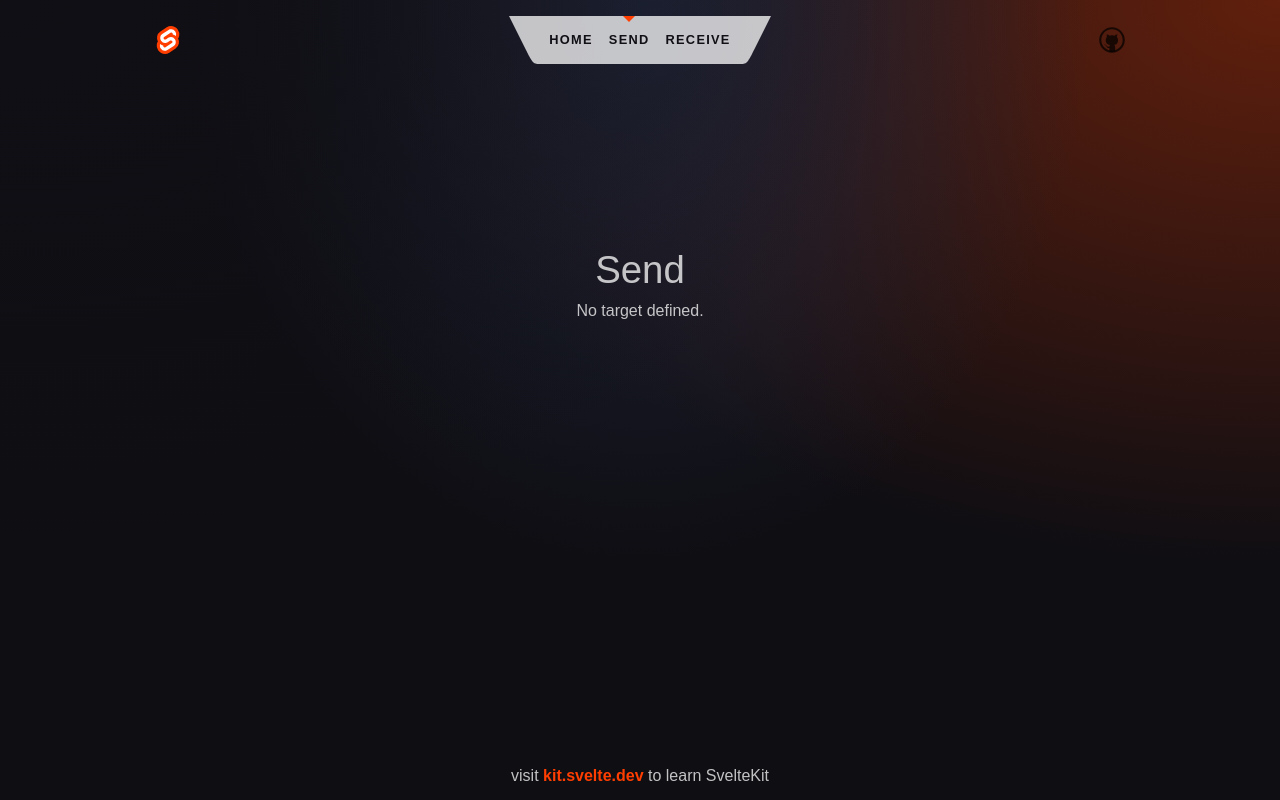
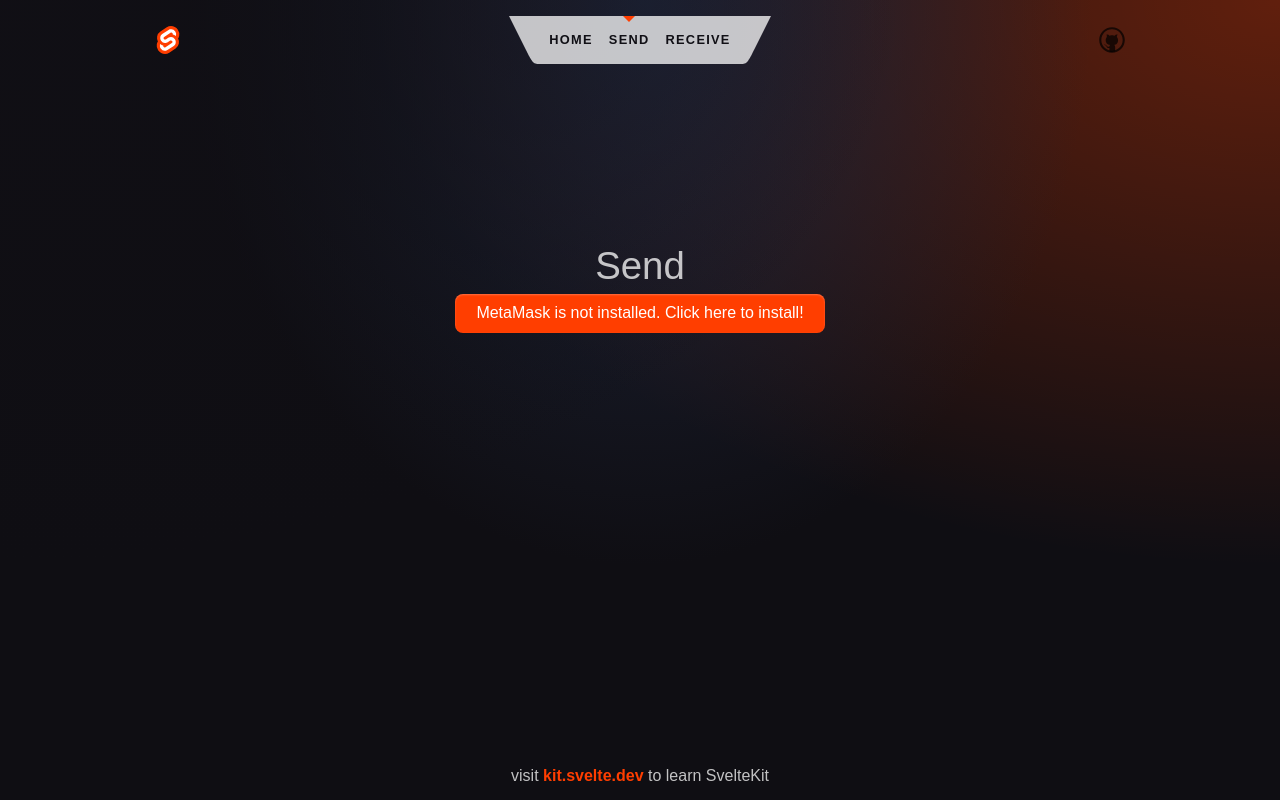
Before and after one commit to Ethernol/C2H6O, a SvelteKit app in the folder ethernol/: page /send in a window 1280 px wide. Built offline with nearby package versions, Linux system fonts and the light colour scheme.

Commit message:
moved contract interaction stuff to send

```diff
--- a/ethernol/src/app.d.ts
+++ b/ethernol/src/app.d.ts
@@ -6,4 +6,39 @@ declare namespace App {
 	// interface Locals {}
 	// interface PageData {}
 	// interface Platform {}
+
+	let smartContractAddress = "0x472eCED37080fbCcb2332562f69B13e6d1c658cA";
+
+	let metaMaskButtonString = "";
+	let connected = false;
+
+	let account;
+	let smartContractInstance;
+	let web3;
+
+	onMount(async () => {
+		metaMaskButtonString = checkMetaMask();
+
+		function checkMetaMask() {
+			if (typeof window.ethereum == 'undefined') {
+				console.log('MetaMask is not installed!');
+				return 'MetaMask is not installed.\nClick here to install!';
+			}
+			return 'Click here to login via MetaMask.';
+		}
+
+    });
+
+	async function onMetaMaskButton(){
+		const accounts = await window.ethereum.request({ method: 'eth_requestAccounts' });
+		account = accounts[0];
+		connected = true;
+		setSmartContractInstance();
+	}
+
+	async function setSmartContractInstance() {
+		// https://sepolia.etherscan.io/tx/0x3837ce40b7a08b82c44cf4d184bb90813a7c23a40928e883f2d9d0f8c3e71e11
+		web3 = new Web3(window.ethereum);
+		smartContractInstance = new web3.eth.Contract(smartContractABI, smartContractAddress);
+	}
 }
--- a/ethernol/src/routes/+layout.svelte
+++ b/ethernol/src/routes/+layout.svelte
@@ -8,6 +8,7 @@
   <header />
 
   <main>
+    <Header />
     <slot />
   </main>
 
--- a/ethernol/src/routes/+page.svelte
+++ b/ethernol/src/routes/+page.svelte
@@ -1,8 +1,4 @@
 <script>
-	import Header from './Header.svelte';
-	import welcome from '$lib/images/svelte-welcome.webp';
-	import welcome_fallback from '$lib/images/svelte-welcome.png';
-
 	import { onMount } from "svelte";
 	import { smartContractABI } from "$lib/constants/abi.js";
 
@@ -38,28 +34,7 @@
 		setSmartContractInstance();
 	}
 
-	async function setSmartContractInstance() {
-		// https://sepolia.etherscan.io/tx/0x3837ce40b7a08b82c44cf4d184bb90813a7c23a40928e883f2d9d0f8c3e71e11
-		web3 = new Web3(window.ethereum);
-		smartContractInstance = new web3.eth.Contract(smartContractABI, smartContractAddress);
-	}
-	function donate10() {
-		donate(5000000000000000);
-	}
-
-	function donate(donation) {
-		if (smartContractInstance !== null) {
-			let a = smartContractInstance.methods.sendDonation("0xadC756EfB05506E373C1b650050daC0d5b57aE7C")
-													.send({from: account,
-														   value: donation,
-														   });
-		}
-		// web3.utils.toWei(donation, 'ether')
-		console.log("Donated");
-	}
-
 </script>
-<Header />
 <svelte:head>
 	<title>Home</title>
 	<meta name="description" content="Svelte demo app" />
@@ -74,9 +49,7 @@
 				</button>
 				{/if}
 				{#if connected}
-				<button class="button-22" on:click={donate10}>
-					Doante 10 WEI to me!
-				</button>
+					<h3> You are connected</h3>
 				{/if}
 			</div>
 		</span>
--- a/ethernol/src/routes/send/+page.svelte
+++ b/ethernol/src/routes/send/+page.svelte
@@ -1,28 +1,111 @@
 <script>
-	import Header from "../Header.svelte";
 	import { page } from '$app/stores';
-	let address = ""
-    const target = $page.url.searchParams.has('target');
-	if (target === true){
+	import { onMount } from "svelte";
+	import { smartContractABI } from "$lib/constants/abi.js";
+
+	import Web3 from 'web3';
+
+
+	let address = "Enter target wallet"
+	if ($page.url.searchParams.has('target')){
 		address = $page.url.searchParams.get('target');
+	}
+
+	let smartContractAddress = "0x472eCED37080fbCcb2332562f69B13e6d1c658cA";
+
+	let metaMaskButtonString = "";
+	let connected = false;
+
+	let account;
+	let smartContractInstance;
+	let web3;
+
+	onMount(async () => {
+		metaMaskButtonString = checkMetaMask();
+
+		function checkMetaMask() {
+			if (typeof window.ethereum == 'undefined') {
+				console.log('MetaMask is not installed!');
+				return 'MetaMask is not installed.\nClick here to install!';
+			}
+			return 'Click here to login via MetaMask.';
+		}
+
+    });
+
+	async function onMetaMaskButton(){
+		const accounts = await window.ethereum.request({ method: 'eth_requestAccounts' });
+		account = accounts[0];
+		connected = true;
+		setSmartContractInstance();
+	}
+
+	async function setSmartContractInstance() {
+		// https://sepolia.etherscan.io/tx/0x3837ce40b7a08b82c44cf4d184bb90813a7c23a40928e883f2d9d0f8c3e71e11
+		web3 = new Web3(window.ethereum);
+		smartContractInstance = new web3.eth.Contract(smartContractABI, smartContractAddress);
+	}
+	function donate10() {
+		donate(5000000000000000);
+	}
+
+	function donate(donation) {
+		if (smartContractInstance !== null) {
+			let a = smartContractInstance.methods.sendDonation("0xadC756EfB05506E373C1b650050daC0d5b57aE7C")
+													.send({from: account,
+														   value: donation,
+														   });
+		}
+		// web3.utils.toWei(donation, 'ether')
+		console.log("Donated");
 	}
 </script>
 
 
 <svelte:head>
 	<title>Send</title>
-	<meta name="description" content="About this app" />
+	<meta name="description" content="Send" />
 </svelte:head>
 
-<Header />
+<section>
+	<h1>Send </h1>
+	<span class="welcome">
+		<div class="center">
+			{#if !connected}
+			<button class="button-22" on:click={onMetaMaskButton}>
+				{metaMaskButtonString}
+			</button>
+			{/if}
+			{#if connected}
+			<input type="text" bind:value={address} placeholder={address}>
+			<button class="button-22" on:click={donate10}>
+				Doante 10 WEI to me!
+			</button>
+			{/if}
+		</div>
+	</span>
+</section>
 
-<div class="text-column">
-	<h1>Send </h1>
+<!--
+{#if target}
+<p>This is {address}</p>
+{:else}
+<p>No target defined.</p>
+{/if} -->
 
-	{#if target}
-		<p>This is {address}</p>
-	{:else}
-		<p>No target defined.</p>
-	{/if}
+<style>
+	input[type=text] {
+		border: 2px solid orangered;
+		border-radius: 4px;
+		color: var(--color-bg-0);
+		text-decoration: none;
+	}
 
-</div>
+	section {
+		display: flex;
+		flex-direction: column;
+		justify-content: center;
+		align-items: center;
+		flex: 0.6;
+	}
+</style>
--- a/ethernol/src/routes/styles.css
+++ b/ethernol/src/routes/styles.css
@@ -76,7 +76,6 @@ pre {
 	margin: 0 auto;
 }
 
-input,
 button {
 	font-size: inherit;
 	font-family: inherit;
@@ -102,6 +101,14 @@ button:focus:not(:focus-visible) {
 	position: absolute;
 	width: 1px;
 	white-space: nowrap;
+}
+
+section {
+	display: flex;
+	flex-direction: column;
+	justify-content: center;
+	align-items: center;
+	flex: 0.6;
 }
 
 .button-22 {
```
